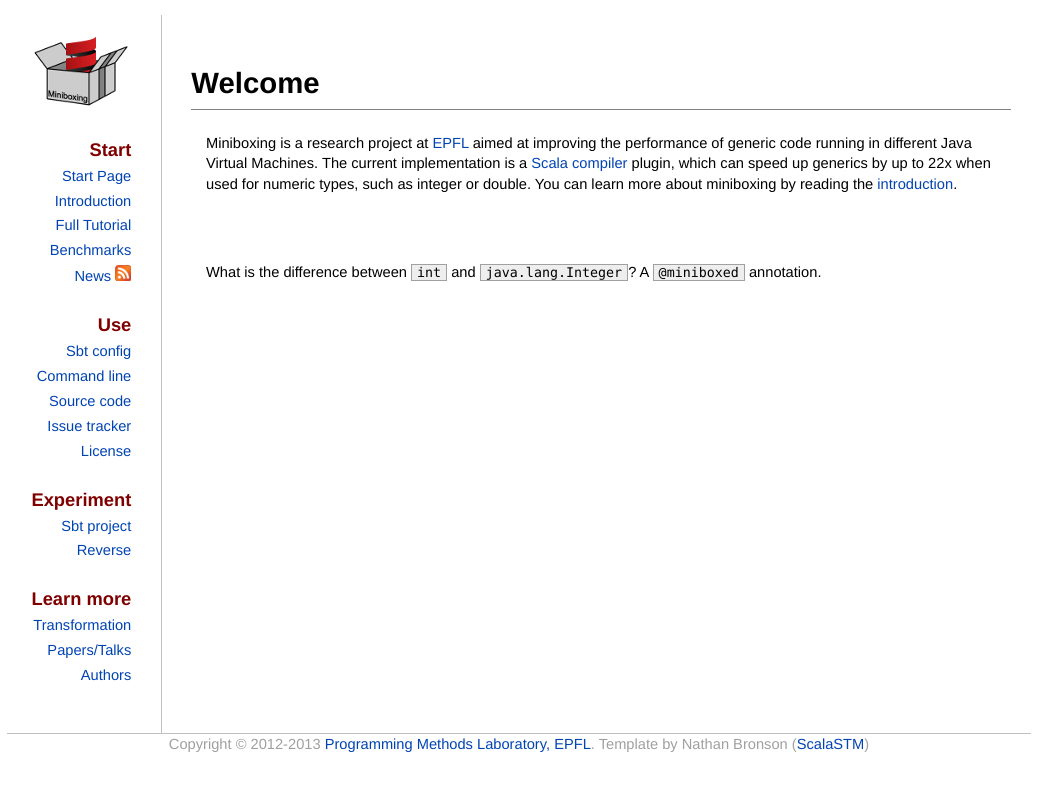
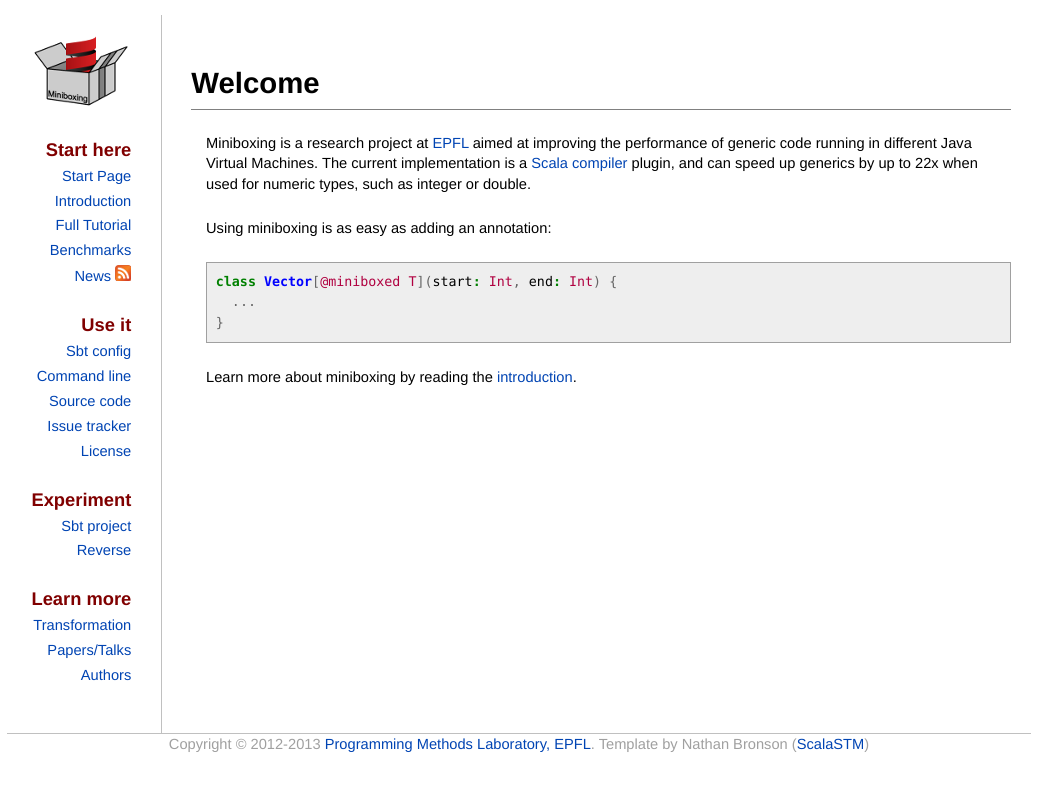
Before and after one commit to miniboxing/miniboxing.github.io, a Jekyll site: the page built from index.md, in a window 1280 px wide. Shown: the top 791 px of the page, without its empty margins (121-1163 px from the left). Built offline with Jekyll 4.4.1, drawn with Linux system fonts in a browser that asks for light colours.

Commit message:
Intro + tweaks

```diff
--- a/_layouts/default.html
+++ b/_layouts/default.html
@@ -28,7 +28,7 @@
       <div id='menu'>
         <ol>
           <img alt='miniboxing' src='http://scala-miniboxing.org/mbox2-thumbnail.png'></a><br/><br/>
-          <li>Start
+          <li>Start here
             <ol>
               <li><a href='/index.html'>Start Page</a></li>
               <li><a href='/intro.html'>Introduction</a></li>
@@ -37,7 +37,7 @@
               <li><a href='/news.html'>News</a> <a href="/feed.xml"><img src="/images/rss16.png" width="16px"/></a></li>
             </ol>
           </li>
-          <li>Use
+          <li>Use it
             <ol>
               <li><a href='/using_sbt.html'>Sbt config</a></li>
               <li><a href='/using_out.html'>Command line</a></li>
--- a/index.md
+++ b/index.md
@@ -5,9 +5,13 @@ short_title: Welcome
 comments: "off"
 ---
 
-Miniboxing is a research project at [EPFL](http://lamp.epfl.ch) aimed at improving the performance of generic code running in different Java Virtual Machines. The current implementation is a [Scala compiler](http://scala-lang.org) plugin, which can speed up generics by up to 22x when used for numeric types, such as integer or double.
-You can learn more about miniboxing by reading the [introduction](intro.html).
+Miniboxing is a research project at [EPFL](http://lamp.epfl.ch) aimed at improving the performance of generic code running in different Java Virtual Machines. The current implementation is a [Scala compiler](http://scala-lang.org) plugin, and can speed up generics by up to 22x when used for numeric types, such as integer or double.
 
-<br/>
+Using miniboxing is as easy as adding an annotation:
+{% highlight scala %}
+class Vector[@miniboxed T](start: Int, end: Int) {
+  ...
+}
+{% endhighlight %}
 
-What is the difference between `int` and `java.lang.Integer`? A `@miniboxed` annotation.
+Learn more about miniboxing by reading the [introduction](intro.html).
```
Also changed, not shown: _posts/2013-10-24-oopsla.md (+1 -1 lines), example.md (+1 -1 lines).
